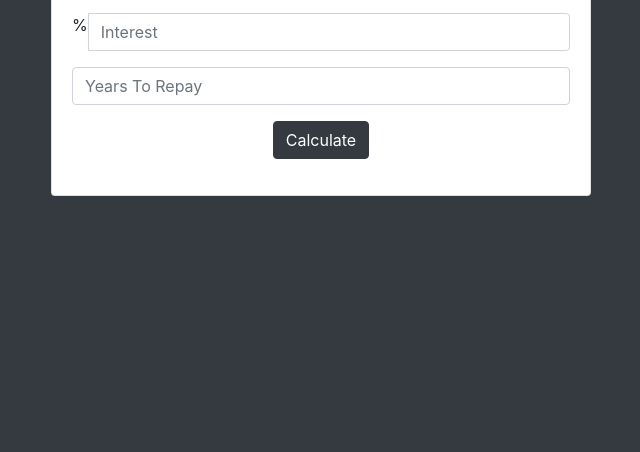
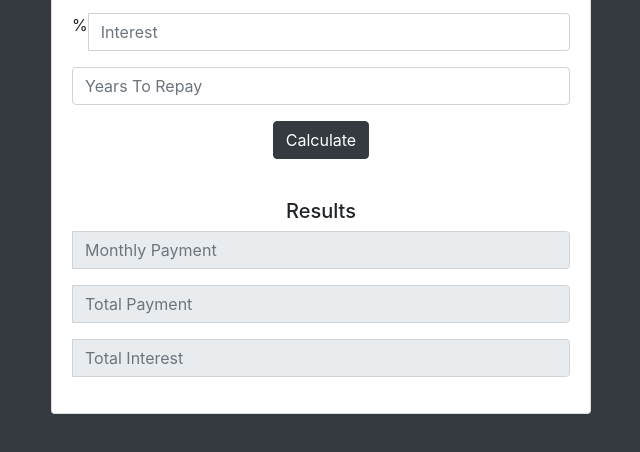
Before and after one commit to carolgreene/loan_calculator, a plain HTML site: page index.html in a window 1280 px wide. Shown: the part 182-634 px from the top of the page, without its empty margins (319-959 px from the left). Drawn offline with nearby package versions, Linux system fonts and the light colour scheme.

Commit message:
added results field

```diff
--- a/index.html
+++ b/index.html
@@ -38,8 +38,31 @@
              </form>
              <!-- LOADER HERE -->
              <!-- RESULTS -->
-           </div>
-         </div>
+             <div id="results" class="pt-4">
+               <h5>Results</h5>
+               <div class="form-group">
+                 <div class="input-group">
+                   <span class="input-group-addon"></span>
+                   <input type="number" class="form-control" id="monthly-payment" placeholder="Monthly Payment" disabled>
+                 </div>
+                </div>
+
+                <div class="form-group">
+                    <div class="input-group">
+                      <span class="input-group-addon"></span>
+                      <input type="number" class="form-control" id="monthly-payment" placeholder="Total Payment" disabled>
+                    </div>
+                   </div>
+               </div>
+
+               <div class="form-group">
+                  <div class="input-group">
+                    <span class="input-group-addon"></span>
+                    <input type="number" class="form-control" id="total-interest" placeholder="Total Interest" disabled>
+                  </div>
+                 </div>
+             </div>
+          </div>
       </div>
     </div>
 
@@ -48,5 +71,7 @@
     <script src="https://code.jquery.com/jquery-3.2.1.slim.min.js" integrity="sha384-KJ3o2DKtIkvYIK3UENzmM7KCkRr/rE9/Qpg6aAZGJwFDMVNA/GpGFF93hXpG5KkN" crossorigin="anonymous"></script>
     <script src="https://cdnjs.cloudflare.com/ajax/libs/popper.js/1.12.9/umd/popper.min.js" integrity="sha384-ApNbgh9B+Y1QKtv3Rn7W3mgPxhU9K/ScQsAP7hUibX39j7fakFPskvXusvfa0b4Q" crossorigin="anonymous"></script>
     <script src="https://maxcdn.bootstrapcdn.com/bootstrap/4.0.0/js/bootstrap.min.js" integrity="sha384-JZR6Spejh4U02d8jOt6vLEHfe/JQGiRRSQQxSfFWpi1MquVdAyjUar5+76PVCmYl" crossorigin="anonymous"></script>
+    <script src="app.js"></script>
+
   </body>
 </html>
```
